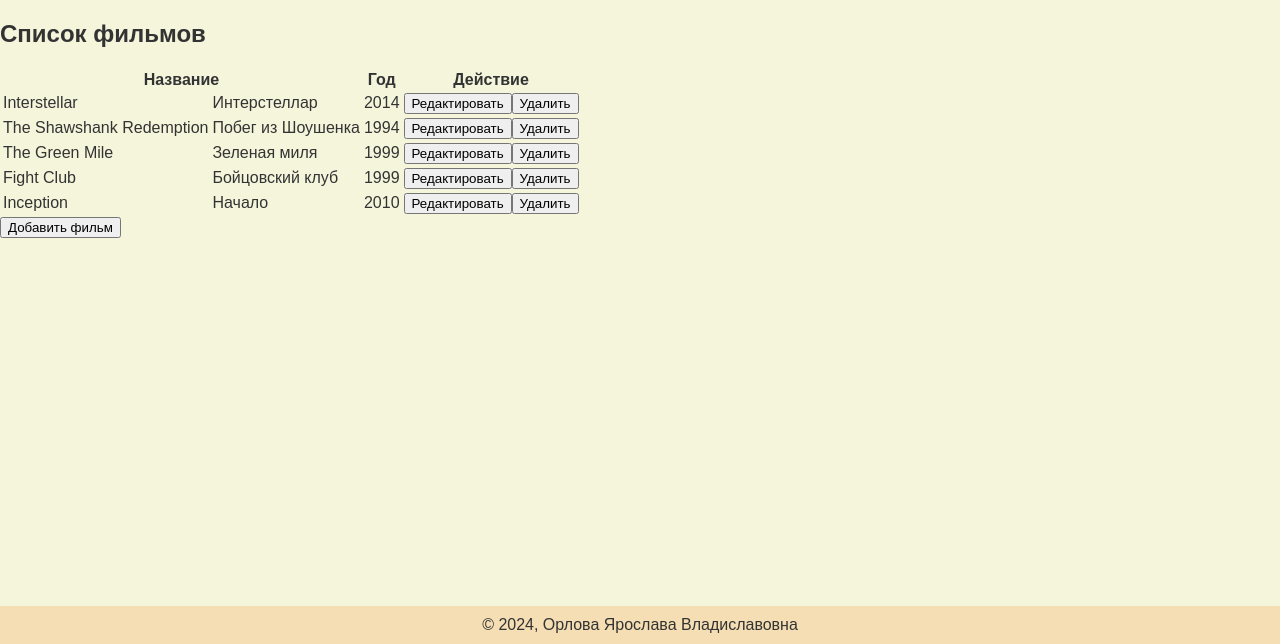
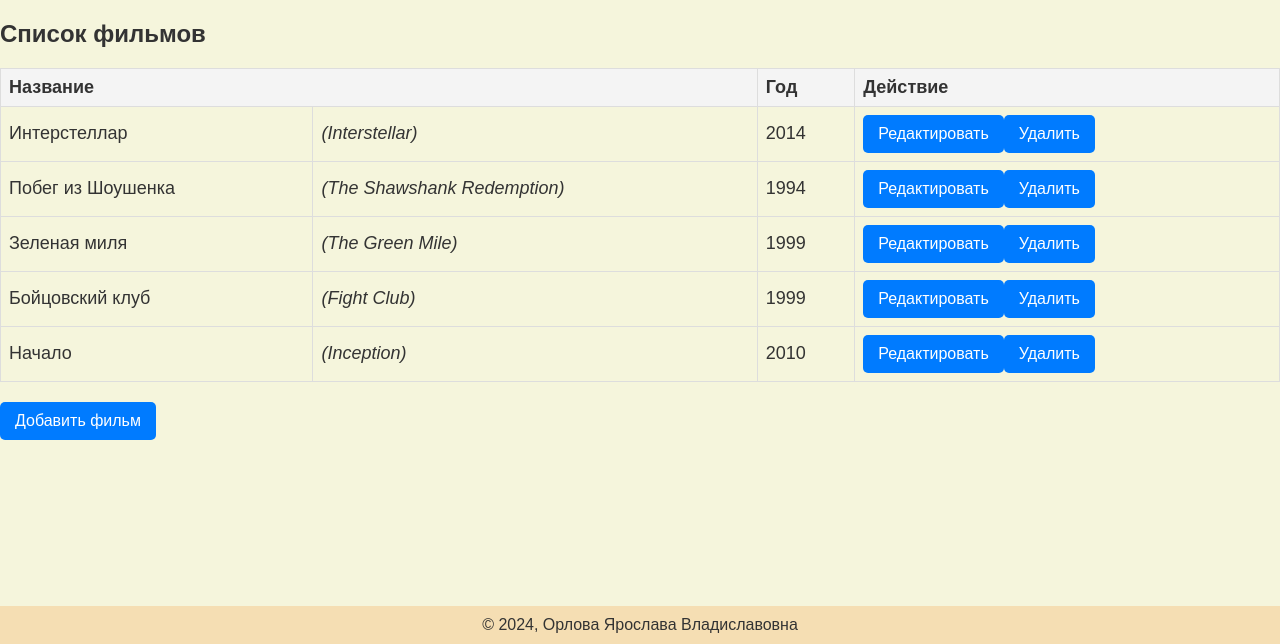
Before and after one commit to OrlovaYaroslava/web-programming-labs-2, a Flask app: page /lab7/ in a window 1280 px wide. Shown: the part 156-800 px from the top of the page. Run offline with Flask 3, Linux system fonts and the light colour scheme; some libraries are stand-ins or nearby versions.

Commit message:
Самостоятельные задания

```diff
--- a/lab7.py
+++ b/lab7.py
@@ -71,10 +71,12 @@ def delete_film(id):
 # Маршрут для редактирования фильма по его ID
 @lab7.route('/lab7/rest-api/films/<int:id>', methods=['PUT'])
 def put_film(id):
-    # Учитываем смещение на 1
     adjusted_id = id - 1
     if 0 <= adjusted_id < len(films):
         film = request.get_json()
+        # Проверка на пустое оригинальное имя
+        if not film.get('title') and film.get('title_ru'):
+            film['title'] = film['title_ru']
         if not film.get('description'):
             return jsonify({"description": "Описание не может быть пустым"}), 400
         films[adjusted_id] = film
@@ -86,6 +88,9 @@ def put_film(id):
 @lab7.route('/lab7/rest-api/films/', methods=['POST'])
 def post_film():
     film = request.get_json()
+    # Проверка на пустое оригинальное имя
+    if not film.get('title') and film.get('title_ru'):
+        film['title'] = film['title_ru']
     if not film.get('description'):
         return jsonify({"description": "Описание не может быть пустым"}), 400
     films.append(film)
--- a/static/lab7/main.js
+++ b/static/lab7/main.js
@@ -11,13 +11,13 @@ function fillFilmList() {
 
             for (let i = 0; i < films.length; i++) {
                 let tr = document.createElement('tr');
+                let tdTitleRus = document.createElement('td');
                 let tdTitle = document.createElement('td');
-                let tdTitleRus = document.createElement('td');
                 let tdYear = document.createElement('td');
                 let tdActions = document.createElement('td');
 
-                tdTitle.innerText = films[i].title == films[i].title_ru ? '' : films[i].title;
                 tdTitleRus.innerText = films[i].title_ru;
+                tdTitle.innerHTML = films[i].title ? `<i>(${films[i].title})</i>` : '';
                 tdYear.innerText = films[i].year;
 
                 let editButton = document.createElement('button');
@@ -34,13 +34,14 @@ function fillFilmList() {
                 tdActions.append(editButton);
                 tdActions.append(deleteButton);
 
+                tr.append(tdTitleRus);
                 tr.append(tdTitle);
-                tr.append(tdTitleRus);
                 tr.append(tdYear);
                 tr.append(tdActions);
 
                 tbody.append(tr);
             }
+
         })
         .catch(error => console.error('Ошибка:', error));
 }
--- a/templates/lab7/lab7.html
+++ b/templates/lab7/lab7.html
@@ -7,6 +7,37 @@
 {% block script %}
 <script src="{{ url_for('static', filename='lab7/main.js') }}"></script>
 <style>
+    table {
+        width: 100%;
+        border-collapse: collapse;
+        margin: 20px 0;
+        font-size: 18px;
+        text-align: left;
+    }
+
+    table th, table td {
+        border: 1px solid #ddd;
+        padding: 8px;
+    }
+
+    table th {
+        background-color: #f4f4f4;
+    }
+
+    button {
+        background-color: #007BFF;
+        color: white;
+        border: none;
+        padding: 10px 15px;
+        font-size: 16px;
+        border-radius: 5px;
+        cursor: pointer;
+    }
+
+    button:hover {
+        background-color: #0056b3;
+    }
+
     .modal {
         display: none;
         position: fixed;
@@ -16,15 +47,16 @@
         width: 100%;
         height: 100%;
         overflow: auto;
-        background-color: rgba(0, 0, 0, 0.4);
+        background-color: rgba(0, 0, 0, 0.6);
     }
 
     .modal-content {
-        background-color: #fefefe;
+        background-color: white;
         margin: 15% auto;
         padding: 20px;
-        border: 1px solid #888;
-        width: 50%;
+        border-radius: 10px;
+        width: 40%;
+        box-shadow: 0 5px 15px rgba(0, 0, 0, 0.3);
     }
 
     .close {
@@ -40,12 +72,8 @@
         text-decoration: none;
         cursor: pointer;
     }
+</style>
 
-    .error-message {
-        color: red;
-        font-weight: bold;
-    }
-</style>
 {% endblock %}
 
 {% block main %}
```
